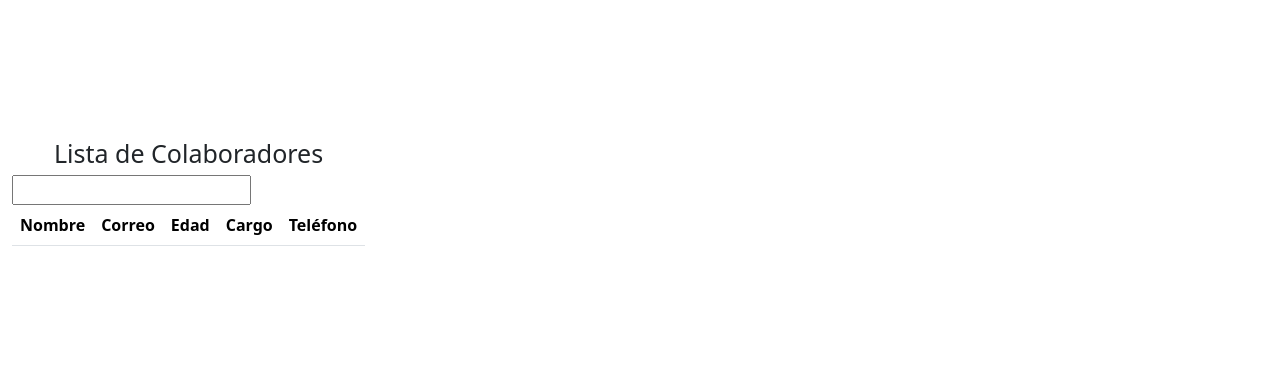
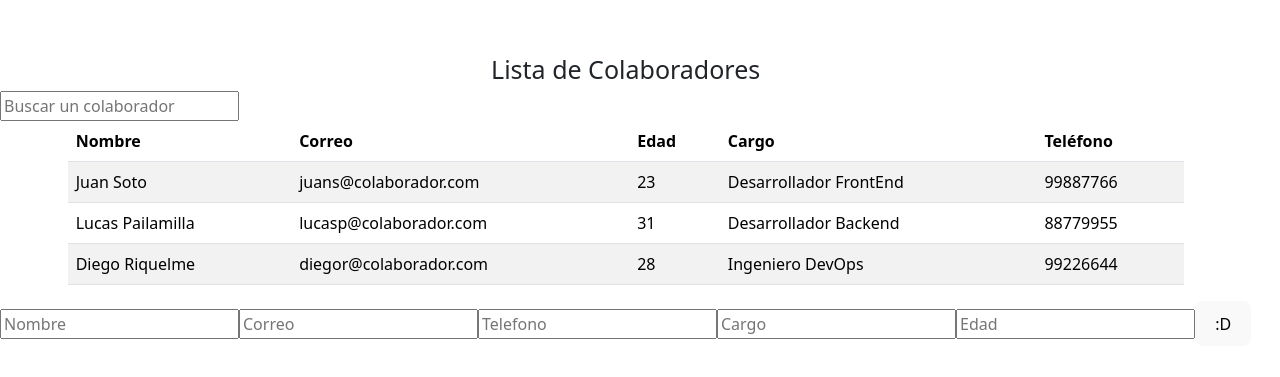
Before and after one commit to Andremis4/renderizacion, a React (Vite) app: page / in a window 1280 px wide. Shown: the part 199-576 px from the top of the page. Built offline with nearby package versions, Linux system fonts and the light colour scheme.

Commit message:
se incorporan inputs de formularios

```diff
--- a/src/App.jsx
+++ b/src/App.jsx
@@ -1,60 +1,34 @@
-import React from 'react';
-import Listado from './componentes/Listado';
+import React, { useState, useEffect } from 'react';
 import 'bootstrap/dist/css/bootstrap.min.css';
+import { Formulario } from './componentes/Formulario';
+import { BaseColaboradores } from "./assets/BaseColaboradores.js";
+import { Buscador } from './componentes/Buscador.jsx';
+import { Listado } from './componentes/Listado.jsx';
+import {Alert} from "./componentes/Alert.jsx"
 
-const CollaboratorsList = () => {
-  const collaborators = [
-    {
-      name: 'Juan Soto',
-      email: 'juans@colaborador.com',
-      age: 23,
-      role: 'Desarrollador FrontEnd',
-      phone: '99887766',
-    },
-    {
-      name: 'Lucas Pailamilla',
-      email: 'lucasp@colaborador.com',
-      age: 31,
-      role: 'Desarrollador Backend',
-      phone: '88779955',
-    },
-    {
-      name: 'Diego Riquelme',
-      email: 'diegor@colaborador.com',
-      age: 28,
-      role: 'Ingeniero DevOps',
-      phone: '99226644',
-    },
-  ];
+const App = () => {
 
-  return (
-    <div className="container">
-      <h1 style={{fontSize:"25px", textAlign:"center"}}>Lista de Colaboradores</h1>
-      <form><input></input></form>
-      <table className="table table-striped">
-        <thead>
-          <tr>
-            <th>Nombre</th>
-            <th>Correo</th>
-            <th>Edad</th>
-            <th>Cargo</th>
-            <th>Teléfono</th>
-          </tr>
-        </thead>
-       {/*  <tbody>
-          {collaborators.map((collaborator) => (
-            <tr key={collaborator.email}>
-              <td>{collaborator.name}</td>
-              <td>{collaborator.email}</td>
-              <td>{collaborator.age}</td>
-              <td>{collaborator.role}</td>
-              <td>{collaborator.phone}</td>
-            </tr>
-          ))}
-        </tbody> */}
-      </table>
-    </div>
+const [colaboradores, setColaboradores] = useState (null)
+useEffect (() => {
+setColaboradores (BaseColaboradores)
+}, [])
+
+useEffect (() => {
+
+
+}, [colaboradores])
+return (
+  <>
+  <h1 style={{fontSize:"25px", textAlign:"center"}}>Lista de Colaboradores</h1>
+  <Buscador/>
+  <Listado colaboradores = {colaboradores}/>
+  <Formulario/>
+  {/* <Alert/> */}
+
+  </>
+
+
   );
 };
 
-export default CollaboratorsList;
+export default App;
--- /dev/null
+++ b/src/componentes/Alert.jsx
@@ -0,0 +1,17 @@
+import React from "react"
+
+function Alert (props) {
+
+
+    return (
+<>
+<div className="alert">
+{props.valor == "blanco" ?"Completa todos los campos": "Colaborador agregado"}
+
+</div>
+</>
+
+    )
+}
+
+export {Alert}
--- /dev/null
+++ b/src/componentes/Buscador.jsx
@@ -0,0 +1,14 @@
+import React from "react"
+
+
+function Buscador() {
+
+
+    return (
+
+<input type="text" placeholder='Buscar un colaborador'></input>
+
+    )
+}
+
+export {Buscador}
--- /dev/null
+++ b/src/componentes/Formulario.jsx
@@ -0,0 +1,65 @@
+import React, { useState, useEffect } from "react";
+const datosFormulario = {
+  nombre: "",
+  correo: "",
+  telefono: "",
+  cargo: "",
+  edad: "",
+};
+
+function Formulario(props) {
+  const [formulario, setFormulario] = useState(datosFormulario);
+  const { nombre, correo, telefono, cargo, edad } = datosFormulario;
+
+  function handleChange(nombre, valor) {
+    console.log(nombre);
+    console.log(valor);
+  }
+  useEffect(() => {
+    console.log(formulario);
+  }, [formulario]);
+
+  return (
+    <form>
+      <input
+        type="text"
+        name="nombre"
+        placeholder="Nombre"
+        value={nombre === "" ? "" : nombre}
+        onChange={(e) => handleChange(e.target.name, e.target.value)}
+      ></input>
+      <input
+        type="text"
+        name="correo"
+        placeholder="Correo"
+        value={correo === "" ? "" : correo}
+        onChange={(e) => handleChange(e.target.name, e.target.value)}
+      ></input>
+      <input
+        type="text"
+        name="telefono"
+        placeholder="Telefono"
+        value={telefono === "" ? "" : telefono}
+        onChange={(e) => handleChange(e.target.name, e.target.value)}
+      ></input>
+      <input
+        type="text"
+        name="cargo"
+        placeholder="Cargo"
+        value={cargo === "" ? "" : cargo}
+        onChange={(e) => handleChange(e.target.name, e.target.value)}
+      ></input>
+      <input
+        type="text"
+        name="edad"
+        placeholder="Edad"
+        value={edad === "" ? "" : edad}
+        onChange={(e) => handleChange(e.target.name, e.target.value)}
+      ></input>
+
+      <button> :D </button>
+    </form>
+  );
+}
+
+export { Formulario };
--- a/src/componentes/Listado.jsx
+++ b/src/componentes/Listado.jsx
@@ -1,9 +1,22 @@
-import React from 'react';
+import React, { useState, useEffect } from "react"
 
-const Listado = ({ colaboradores }) => {
+
+function Listado (props) {
+    const [usuarios, setUsuarios] = useState (props.colaboradores)
+    useEffect (() => {
+        setUsuarios (props.colaboradores)
+
+        }, [props.colaboradores])
+
+        useEffect (() => {
+            console.log(usuarios)
+            }, [usuarios])
+
     return (
-    <div className="container mt-4">
-      <h2>Listado de Colaboradores</h2>
+
+        <div className="container">
+
+<form></form>
 <table className="table table-striped">
   <thead>
     <tr>
@@ -15,20 +28,20 @@ const Listado = ({ colaboradores }) => {
     </tr>
   </thead>
   <tbody>
-          {colaboradores.map((colaborador) => (
-            <tr key={colaborador.correo}>
-              <td>{colaborador.nombre}</td>
-              <td>{colaborador.correo}</td>
-              <td>{colaborador.edad}</td>
-              <td>{colaborador.cargo}</td>
-              <td>{colaborador.telefono}</td>
-              <td><button className="btn btn-danger">Eliminar</button></td>
+    {usuarios == null?"":usuarios.map((collaborator) => (
+      <tr key={collaborator.correo}>
+        <td>{collaborator.nombre}</td>
+        <td>{collaborator.correo}</td>
+        <td>{collaborator.edad}</td>
+        <td>{collaborator.cargo}</td>
+        <td>{collaborator.telefono}</td>
       </tr>
     ))}
   </tbody>
 </table>
 </div>
-  );
-};
 
-export default Listado;
+    )
+}
+
+export {Listado};
```
Lines whose indentation alone changed are shown as unchanged.
